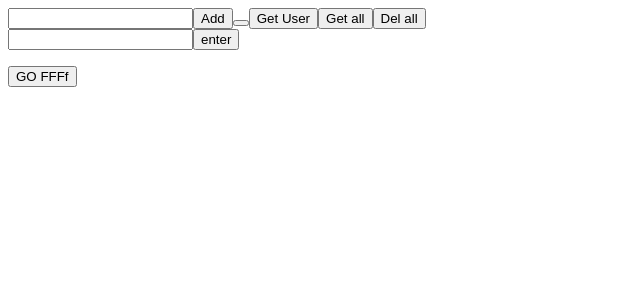
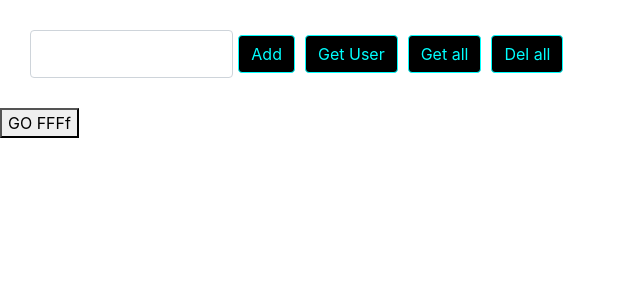
Before and after one commit to Lolibai/modularityteam, an Angular app: page /account/login in a window 1280 px wide. Shown: the top 300 px of the page, without its empty margins (0-640 px from the left). Built offline with nearby package versions, Linux system fonts and the light colour scheme.

Commit message:
ColaborationComponent.html:3 ERROR Error: Error trying to diff '[object Object]'. Only arrays and iterables are allowed

```diff
--- a/package.json
+++ b/package.json
@@ -21,8 +21,9 @@
     "@angular/platform-browser": "^5.2.0",
     "@angular/platform-browser-dynamic": "^5.2.0",
     "@angular/router": "^5.2.0",
-    "bootstrap": "^4.0.0",
+    "bootstrap": "^4.0.0-beta.2",
     "core-js": "^2.4.1",
+    "font-awesome": "^4.7.0",
     "rxjs": "^5.5.6",
     "zone.js": "^0.8.19"
   },
--- a/src/app/account/user/user.component.ts
+++ b/src/app/account/user/user.component.ts
@@ -19,10 +19,10 @@ export class UserComponent implements OnInit {
   constructor(public route: ActivatedRoute, public userService: UsersService) { }
 
   ngOnInit(): void {
-    this.getUser();
+    this.getUser2();
   }
 
-  getUser(): void {
+  getUser2(): void {
     const id = this.route.snapshot.paramMap.get('id');
     this.userService.getUser(id)
       .subscribe(user => {console.log(user); this.user = user; });
--- a/src/app/colaboration/colaboration.component.html
+++ b/src/app/colaboration/colaboration.component.html
@@ -1,24 +1,19 @@
 <form>
-    <div class="form-group">
-      <input type="text" name="title" [(ngModel)]="userName" class="form-control" >
-      <!-- <input type="text" name="id" [(ngModel)]="userId" class="form-control" > -->
-      <button (click)="addUser()" type="button" class="btn btn-danger">Add</button>
-      <button (click)="editArr()" type="button" class="btn btn-success"></button>
-      <button (click)="getUser()" type="button" class="btn btn-warning">Get User</button>
-      <button (click)="getAll()" type="button" class="btn btn-warning">Get all</button>
-      <button (click)="delAll()" type="button" class="btn btn-warning">Del all</button>
-
+    <div class="form-group row">
+      <input type="text" name="title" [(ngModel)]="userName" class="form-control col-sm-2" >
+      <button (click)="addUser()" type="button" class="btn btn-default b1">Add</button>
+      <button (click)="getUser()" type="button" class="btn btn-default b1">Get User</button>
+      <button (click)="getAll()" type="button" class="btn btn-default b1">Get all</button>
+      <button (click)="delAll()" type="button" class="btn btn-default b1">Del all</button>
+      <!-- <button (click)="delOne()" type="button" class="btn btn-default b1">Del User</button> -->
     </div>
-
   </form>
-
-  <input type="text" name="search" id="" [(ngModel)]="search" #searchi>
-  <button (click) = "getUser(searchi.value)">enter</button>
-
+  <!-- <input type="text" name="search" id="" [(ngModel)]="search" #searchi>
+  <button (click) = "getUser(searchi.value)">enter</button> -->
   <ol>
-    <li *ngFor="let item of arr; let id = index;">
-      <span><p>Wellcome:</p> {{item.title}}</span>
-      <button class="my btn btn-primary" (click)="remove(i);">Remove</button>
-      <button (click)="pushEdit(id,item)" class="btn btn-primary">Edit</button>
+    <li *ngFor="let item of profiles" >
+      <button class="b1 btn btn-primary" (click)="delOne(item._id)">Delete</button>
+      <!-- <button (click)="editInput(item)" class=" b1 btn btn-primary">Edit</button> -->
+      {{item.name}} <button class="b1" (click)="getUser2">{{item._id}}</button>
     </li>
   </ol>
--- a/src/app/colaboration/colaboration.component.scss
+++ b/src/app/colaboration/colaboration.component.scss
@@ -0,0 +1,17 @@
+.row {
+    margin: 30px;
+}
+.b1 {
+    background: black;
+    border-color: aqua;
+    color: aqua;
+    font-size: 12pt;
+    margin: 5px;
+};
+.b1:hover {
+    background: rgb(27, 27, 27);
+    border-color: rgb(0, 255, 115);
+    color: rgb(0, 255, 115);
+    font-size: 12pt;
+    margin: 5px;
+};
--- a/src/app/colaboration/colaboration.component.ts
+++ b/src/app/colaboration/colaboration.component.ts
@@ -53,28 +53,14 @@ export class ColaborationComponent implements OnInit {
       this.profiles = res;
     });
   }
+  delOne(id) {
+    this.usersService.delOne(id).subscribe(res => {
+      console.log(res);
+      this.getAll();
+    });
+  }
 
   ngOnInit(): void {
   }
 
 }
-
-  // }
-  // pushEdit(id, item) {
-  //   this.title = item.title;
-  //   this.id = id;
-  // }
-  // editArr() {
-  //   this.arr[this.id].title = this.title;
-  //   this.title = '';
-  // }
-  // edit(i, item) {
-  //    this.input = item.title;
-  //    return this.input;
-  // }
-  // remove(ind: number) {
-  //     this.arr.splice(ind, 1);
-  // }
-  // removeAll(ind: number) {
-  //   this.arr.splice(ind, this.arr.length);
-  // }
--- a/src/app/services/test.service.ts
+++ b/src/app/services/test.service.ts
@@ -21,4 +21,10 @@ export class UsersService {
     delAll() {
         return this.http.delete('http://192.168.88.210:8080/api/users');
     }
+    delOne(id) {
+        return this.http.delete (`http://192.168.88.210:8080/api/user/${id}`);
+    }
+    editInput(id: number, name: string) {
+        return this.http.put (`http://192.168.88.210:8080/api/user`, {id, name});
 }
+}
--- a/src/styles.scss
+++ b/src/styles.scss
@@ -1 +1,2 @@
 /* You can add global styles to this file, and also import other style files */
+@import "../node_modules/bootstrap/scss/bootstrap";
```
Also changed, not shown: .angular-cli.json, 1 other file (tests, documents, lock files or other folders).
